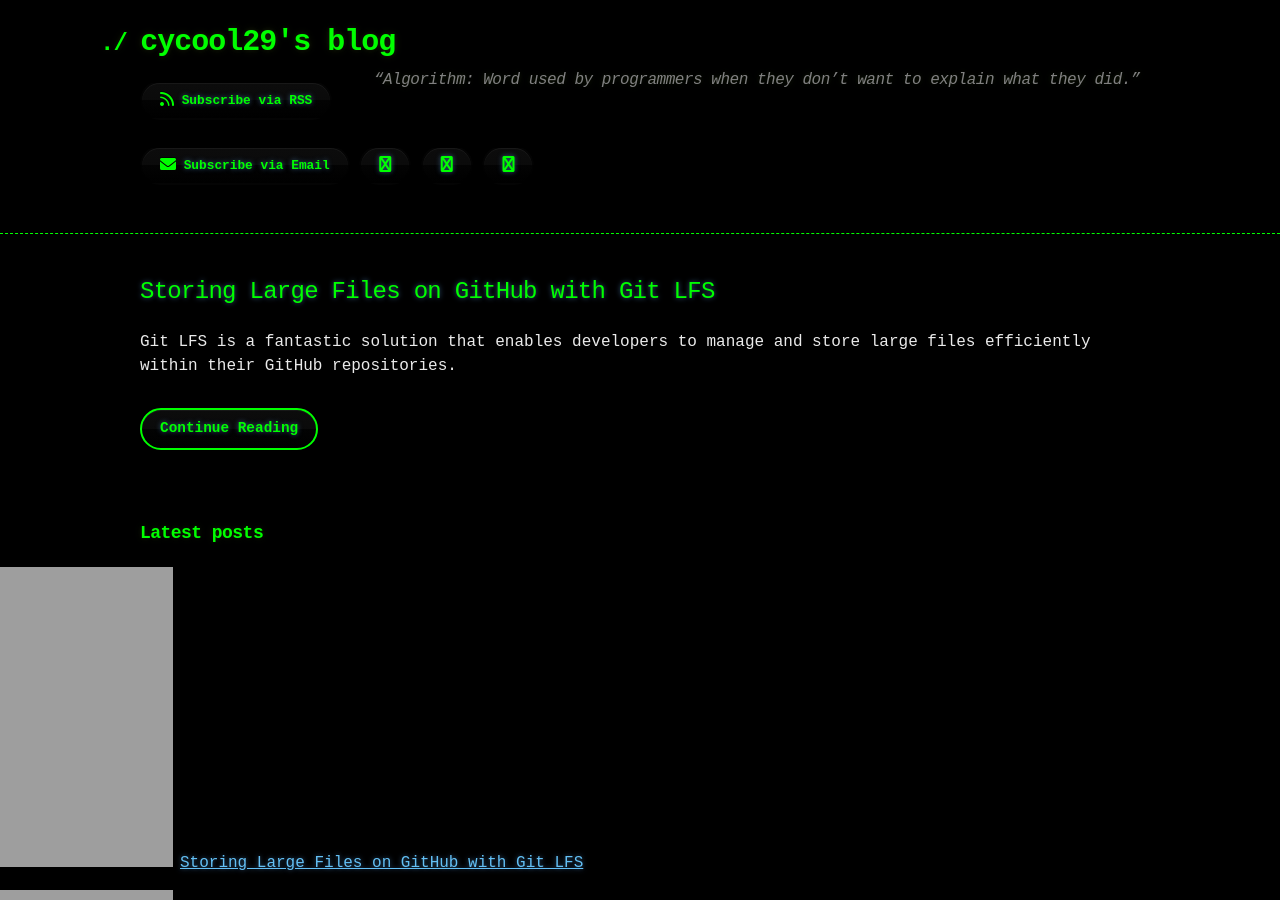
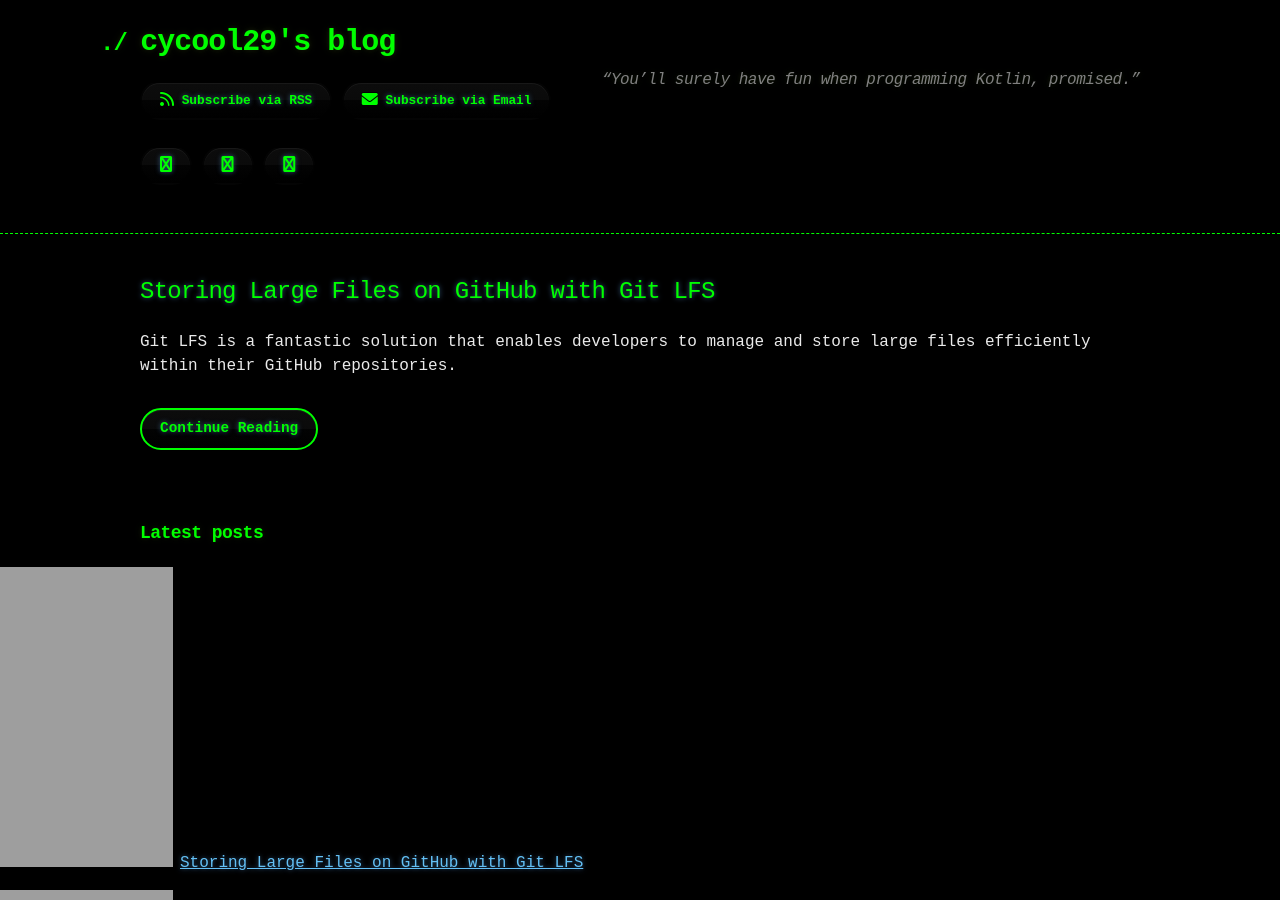
Before and after one commit to cycool29/cycool29.github.io, a Jekyll site: the page built from index.md, in a window 1280 px wide and 900 px high. Built offline with Jekyll 4.4.1, drawn with Linux system fonts in a browser that asks for light colours; a style sheet for code colours, icons or effects is not loaded.

Commit message:
Update quotes

```diff
--- a/_config.yml
+++ b/_config.yml
@@ -1,5 +1,5 @@
 title: cycool29's blog
-description: "“Algorithm: Word used by programmers when they don’t want to explain what they did.” "
+description: "“You’ll surely have fun when programming Kotlin, promised.” "
 bio: A high school student. Intermediate in Python, Git, Bash. Learning JavaScript. He/Him. "
 author: cycool29
 url: https://cycool29.github.io
```
